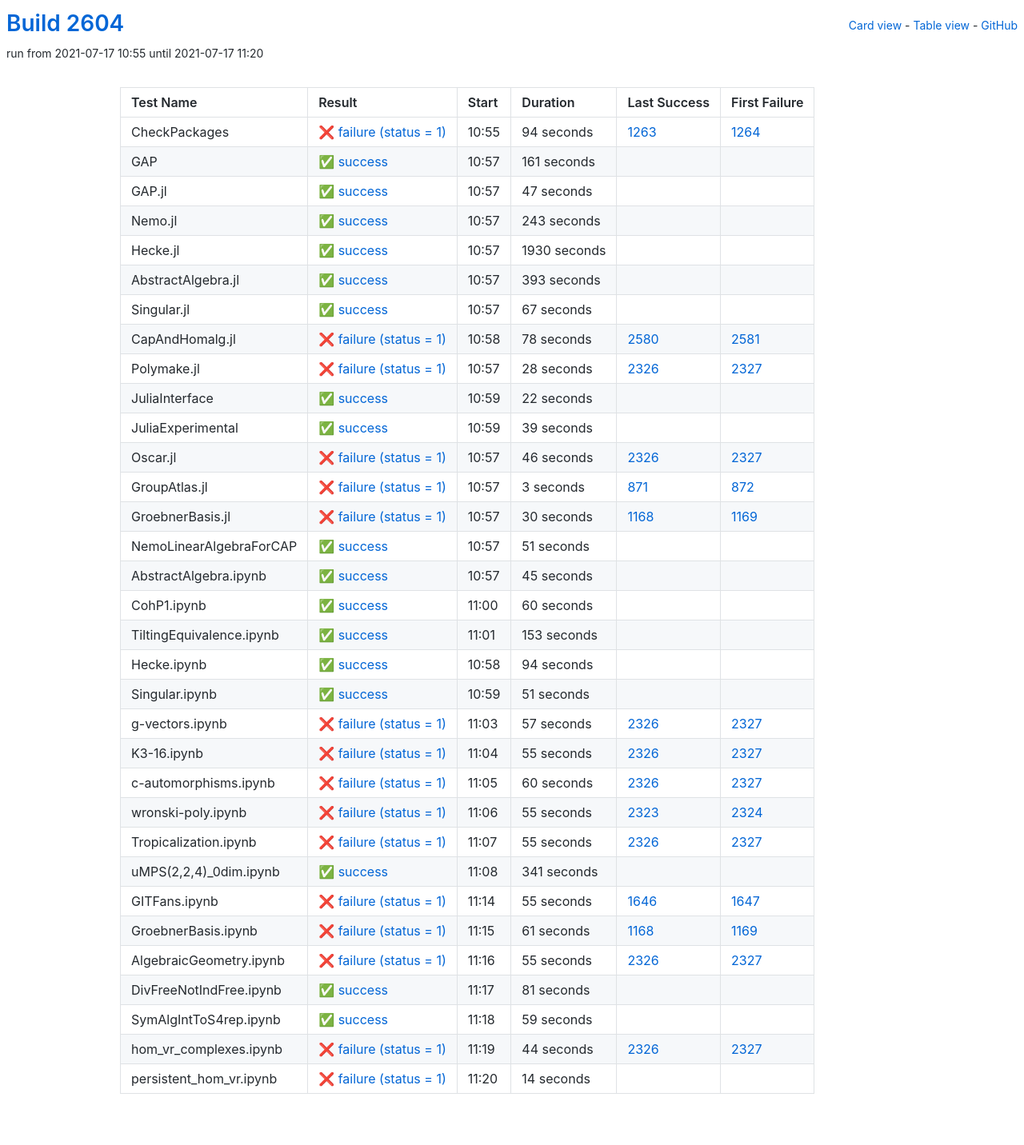
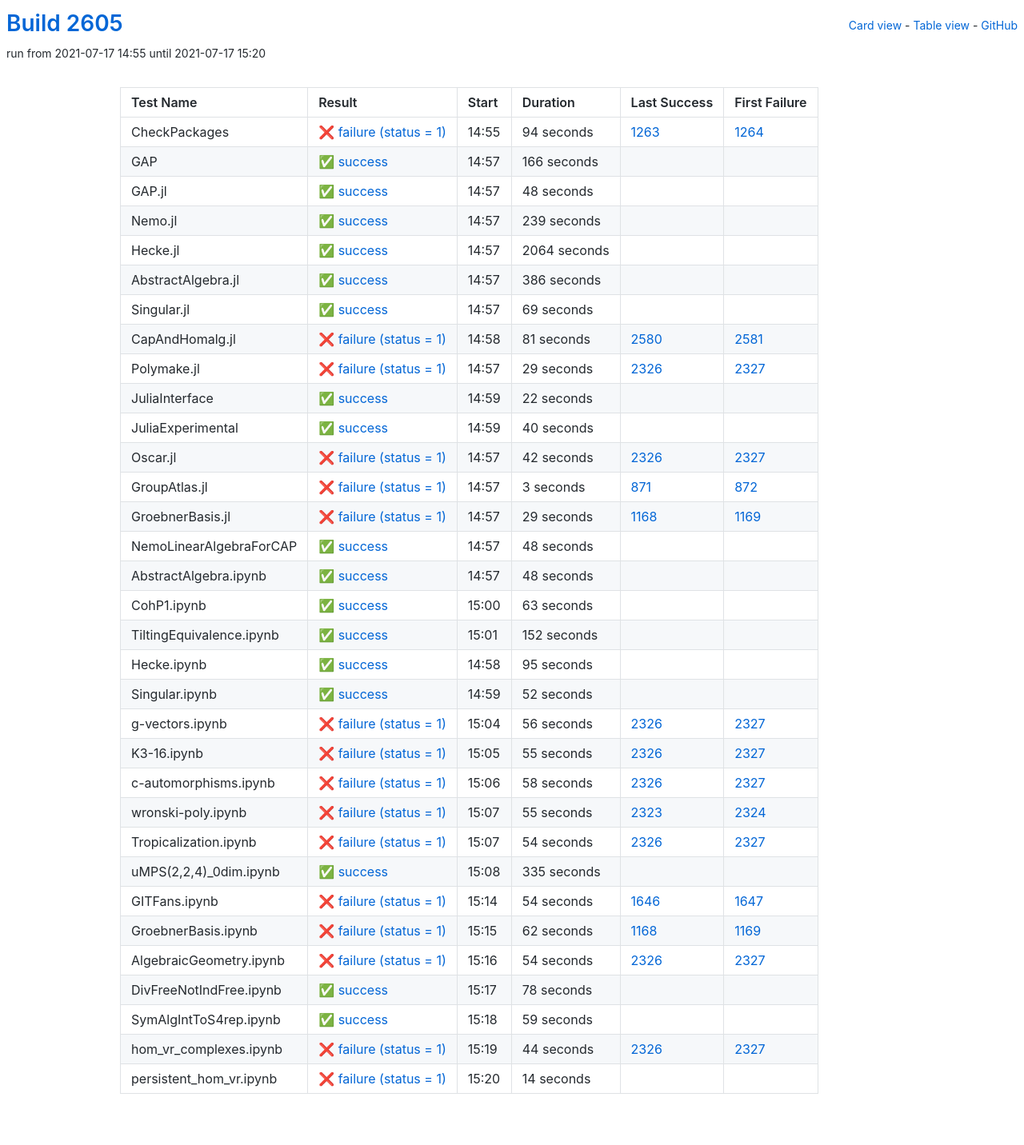
Before and after one commit to oscar-system/oscar-ci-status-stable, a Jekyll site: the page built from table.html, in a window 1280 px wide. Shown: the whole page at 80% size. Built offline with Jekyll 4.4.1, drawn with Linux system fonts in a browser that asks for light colours.

Commit message:
Build #2605

```diff
--- a/_data/ci.yml
+++ b/_data/ci.yml
@@ -1,6 +1,6 @@
 ---
-build: 2604
-build_url: https://oscarci.mathematik.uni-kl.de/job/oscar-stable/2604/
+build: 2605
+build_url: https://oscarci.mathematik.uni-kl.de/job/oscar-stable/2605/
 job: oscar-stable
 organization: oscar-system
 repo: oscar-ci-status-stable
@@ -8,8 +8,8 @@ repourl: https://github.com/oscar-system/oscar-ci-status-stable
 tests:
 - name: CheckPackages
   id: checkpackages
-  log: https://oscarci.mathematik.uni-kl.de/job/oscar-stable/2604/artifact/logs/build-2604/CheckPackages.log
-  start: 2021-07-17 10:55
+  log: https://oscarci.mathematik.uni-kl.de/job/oscar-stable/2605/artifact/logs/build-2605/CheckPackages.log
+  start: 2021-07-17 14:55
   success: false
   exitcode: 1
   status: failure
@@ -20,104 +20,104 @@ tests:
   first_failure_url: https://oscarci.mathematik.uni-kl.de/job/oscar-stable/1264/
 - name: GAP
   id: gap
-  log: https://oscarci.mathematik.uni-kl.de/job/oscar-stable/2604/artifact/logs/build-2604/GAP.log
-  start: 2021-07-17 10:57
+  log: https://oscarci.mathematik.uni-kl.de/job/oscar-stable/2605/artifact/logs/build-2605/GAP.log
+  start: 2021-07-17 14:57
   success: true
   exitcode: 0
   status: success
-  duration: 161
+  duration: 166
   last_success: false
   last_success_url:
   first_failure: false
   first_failure_url:
 - name: GAP.jl
   id: gap-jl
-  log: https://oscarci.mathematik.uni-kl.de/job/oscar-stable/2604/artifact/logs/build-2604/GAP.jl.log
-  start: 2021-07-17 10:57
+  log: https://oscarci.mathematik.uni-kl.de/job/oscar-stable/2605/artifact/logs/build-2605/GAP.jl.log
+  start: 2021-07-17 14:57
   success: true
   exitcode: 0
   status: success
-  duration: 47
+  duration: 48
   last_success: false
   last_success_url:
   first_failure: false
   first_failure_url:
 - name: Nemo.jl
   id: nemo-jl
-  log: https://oscarci.mathematik.uni-kl.de/job/oscar-stable/2604/artifact/logs/build-2604/Nemo.jl.log
-  start: 2021-07-17 10:57
+  log: https://oscarci.mathematik.uni-kl.de/job/oscar-stable/2605/artifact/logs/build-2605/Nemo.jl.log
+  start: 2021-07-17 14:57
   success: true
   exitcode: 0
   status: success
-  duration: 243
+  duration: 239
   last_success: false
   last_success_url:
   first_failure: false
   first_failure_url:
 - name: Hecke.jl
   id: hecke-jl
-  log: https://oscarci.mathematik.uni-kl.de/job/oscar-stable/2604/artifact/logs/build-2604/Hecke.jl.log
-  start: 2021-07-17 10:57
+  log: https://oscarci.mathematik.uni-kl.de/job/oscar-stable/2605/artifact/logs/build-2605/Hecke.jl.log
+  start: 2021-07-17 14:57
   success: true
   exitcode: 0
   status: success
-  duration: 1930
+  duration: 2064
   last_success: false
   last_success_url:
   first_failure: false
   first_failure_url:
 - name: AbstractAlgebra.jl
   id: abstractalgebra-jl
-  log: https://oscarci.mathematik.uni-kl.de/job/oscar-stable/2604/artifact/logs/build-2604/AbstractAlgebra.jl.log
-  start: 2021-07-17 10:57
+  log: https://oscarci.mathematik.uni-kl.de/job/oscar-stable/2605/artifact/logs/build-2605/AbstractAlgebra.jl.log
+  start: 2021-07-17 14:57
   success: true
   exitcode: 0
   status: success
-  duration: 393
+  duration: 386
   last_success: false
   last_success_url:
   first_failure: false
   first_failure_url:
 - name: Singular.jl
   id: singular-jl
-  log: https://oscarci.mathematik.uni-kl.de/job/oscar-stable/2604/artifact/logs/build-2604/Singular.jl.log
-  start: 2021-07-17 10:57
+  log: https://oscarci.mathematik.uni-kl.de/job/oscar-stable/2605/artifact/logs/build-2605/Singular.jl.log
+  start: 2021-07-17 14:57
   success: true
   exitcode: 0
   status: success
-  duration: 67
+  duration: 69
   last_success: false
   last_success_url:
   first_failure: false
   first_failure_url:
 - name: CapAndHomalg.jl
   id: capandhomalg-jl
-  log: https://oscarci.mathematik.uni-kl.de/job/oscar-stable/2604/artifact/logs/build-2604/CapAndHomalg.jl.log
-  start: 2021-07-17 10:58
+  log: https://oscarci.mathematik.uni-kl.de/job/oscar-stable/2605/artifact/logs/build-2605/CapAndHomalg.jl.log
+  start: 2021-07-17 14:58
   success: false
   exitcode: 1
   status: failure
-  duration: 78
+  duration: 81
   last_success: 2580
   last_success_url: https://oscarci.mathematik.uni-kl.de/job/oscar-stable/2580/
   first_failure: 2581
   first_failure_url: https://oscarci.mathematik.uni-kl.de/job/oscar-stable/2581/
 - name: Polymake.jl
   id: polymake-jl
-  log: https://oscarci.mathematik.uni-kl.de/job/oscar-stable/2604/artifact/logs/build-2604/Polymake.jl.log
-  start: 2021-07-17 10:57
+  log: https://oscarci.mathematik.uni-kl.de/job/oscar-stable/2605/artifact/logs/build-2605/Polymake.jl.log
+  start: 2021-07-17 14:57
   success: false
   exitcode: 1
   status: failure
-  duration: 28
+  duration: 29
   last_success: 2326
   last_success_url: https://oscarci.mathematik.uni-kl.de/job/oscar-stable/2326/
   first_failure: 2327
   first_failure_url: https://oscarci.mathematik.uni-kl.de/job/oscar-stable/2327/
 - name: JuliaInterface
   id: juliainterface
-  log: https://oscarci.mathematik.uni-kl.de/job/oscar-stable/2604/artifact/logs/build-2604/JuliaInterface.log
-  start: 2021-07-17 10:59
+  log: https://oscarci.mathematik.uni-kl.de/job/oscar-stable/2605/artifact/logs/build-2605/JuliaInterface.log
+  start: 2021-07-17 14:59
   success: true
   exitcode: 0
   status: success
@@ -128,32 +128,32 @@ tests:
   first_failure_url:
 - name: JuliaExperimental
   id: juliaexperimental
-  log: https://oscarci.mathematik.uni-kl.de/job/oscar-stable/2604/artifact/logs/build-2604/JuliaExperimental.log
-  start: 2021-07-17 10:59
+  log: https://oscarci.mathematik.uni-kl.de/job/oscar-stable/2605/artifact/logs/build-2605/JuliaExperimental.log
+  start: 2021-07-17 14:59
   success: true
   exitcode: 0
   status: success
-  duration: 39
+  duration: 40
   last_success: false
   last_success_url:
   first_failure: false
   first_failure_url:
 - name: Oscar.jl
   id: oscar-jl
-  log: https://oscarci.mathematik.uni-kl.de/job/oscar-stable/2604/artifact/logs/build-2604/Oscar.jl.log
-  start: 2021-07-17 10:57
+  log: https://oscarci.mathematik.uni-kl.de/job/oscar-stable/2605/artifact/logs/build-2605/Oscar.jl.log
+  start: 2021-07-17 14:57
   success: false
   exitcode: 1
   status: failure
-  duration: 46
+  duration: 42
   last_success: 2326
   last_success_url: https://oscarci.mathematik.uni-kl.de/job/oscar-stable/2326/
   first_failure: 2327
   first_failure_url: https://oscarci.mathematik.uni-kl.de/job/oscar-stable/2327/
 - name: GroupAtlas.jl
   id: groupatlas-jl
-  log: https://oscarci.mathematik.uni-kl.de/job/oscar-stable/2604/artifact/logs/build-2604/GroupAtlas.jl.log
-  start: 2021-07-17 10:57
+  log: https://oscarci.mathematik.uni-kl.de/job/oscar-stable/2605/artifact/logs/build-2605/GroupAtlas.jl.log
+  start: 2021-07-17 14:57
   success: false
   exitcode: 1
   status: failure
@@ -164,104 +164,104 @@ tests:
   first_failure_url: https://oscarci.mathematik.uni-kl.de/job/oscar-stable/872/
 - name: GroebnerBasis.jl
   id: groebnerbasis-jl
-  log: https://oscarci.mathematik.uni-kl.de/job/oscar-stable/2604/artifact/logs/build-2604/GroebnerBasis.jl.log
-  start: 2021-07-17 10:57
+  log: https://oscarci.mathematik.uni-kl.de/job/oscar-stable/2605/artifact/logs/build-2605/GroebnerBasis.jl.log
+  start: 2021-07-17 14:57
   success: false
   exitcode: 1
   status: failure
-  duration: 30
+  duration: 29
   last_success: 1168
   last_success_url: https://oscarci.mathematik.uni-kl.de/job/oscar-stable/1168/
   first_failure: 1169
   first_failure_url: https://oscarci.mathematik.uni-kl.de/job/oscar-stable/1169/
 - name: NemoLinearAlgebraForCAP
   id: nemolinearalgebraforcap
-  log: https://oscarci.mathematik.uni-kl.de/job/oscar-stable/2604/artifact/logs/build-2604/NemoLinearAlgebraForCAP.log
-  start: 2021-07-17 10:57
+  log: https://oscarci.mathematik.uni-kl.de/job/oscar-stable/2605/artifact/logs/build-2605/NemoLinearAlgebraForCAP.log
+  start: 2021-07-17 14:57
   success: true
   exitcode: 0
   status: success
-  duration: 51
+  duration: 48
   last_success: false
   last_success_url:
   first_failure: false
   first_failure_url:
 - name: AbstractAlgebra.ipynb
   id: abstractalgebra-ipynb
-  log: https://oscarci.mathematik.uni-kl.de/job/oscar-stable/2604/artifact/logs/build-2604/AbstractAlgebra.ipynb.log
-  start: 2021-07-17 10:57
+  log: https://oscarci.mathematik.uni-kl.de/job/oscar-stable/2605/artifact/logs/build-2605/AbstractAlgebra.ipynb.log
+  start: 2021-07-17 14:57
   success: true
   exitcode: 0
   status: success
-  duration: 45
+  duration: 48
   last_success: false
   last_success_url:
   first_failure: false
   first_failure_url:
 - name: CohP1.ipynb
   id: cohp1-ipynb
-  log: https://oscarci.mathematik.uni-kl.de/job/oscar-stable/2604/artifact/logs/build-2604/CohP1.ipynb.log
-  start: 2021-07-17 11:00
+  log: https://oscarci.mathematik.uni-kl.de/job/oscar-stable/2605/artifact/logs/build-2605/CohP1.ipynb.log
+  start: 2021-07-17 15:00
   success: true
   exitcode: 0
   status: success
-  duration: 60
+  duration: 63
   last_success: false
   last_success_url:
   first_failure: false
   first_failure_url:
 - name: TiltingEquivalence.ipynb
   id: tiltingequivalence-ipynb
-  log: https://oscarci.mathematik.uni-kl.de/job/oscar-stable/2604/artifact/logs/build-2604/TiltingEquivalence.ipynb.log
-  start: 2021-07-17 11:01
+  log: https://oscarci.mathematik.uni-kl.de/job/oscar-stable/2605/artifact/logs/build-2605/TiltingEquivalence.ipynb.log
+  start: 2021-07-17 15:01
   success: true
   exitcode: 0
   status: success
-  duration: 153
+  duration: 152
   last_success: false
   last_success_url:
   first_failure: false
   first_failure_url:
 - name: Hecke.ipynb
   id: hecke-ipynb
-  log: https://oscarci.mathematik.uni-kl.de/job/oscar-stable/2604/artifact/logs/build-2604/Hecke.ipynb.log
-  start: 2021-07-17 10:58
+  log: https://oscarci.mathematik.uni-kl.de/job/oscar-stable/2605/artifact/logs/build-2605/Hecke.ipynb.log
+  start: 2021-07-17 14:58
   success: true
   exitcode: 0
   status: success
-  duration: 94
+  duration: 95
   last_success: false
   last_success_url:
   first_failure: false
   first_failure_url:
 - name: Singular.ipynb
   id: singular-ipynb
-  log: https://oscarci.mathematik.uni-kl.de/job/oscar-stable/2604/artifact/logs/build-2604/Singular.ipynb.log
-  start: 2021-07-17 10:59
+  log: https://oscarci.mathematik.uni-kl.de/job/oscar-stable/2605/artifact/logs/build-2605/Singular.ipynb.log
+  start: 2021-07-17 14:59
   success: true
   exitcode: 0
   status: success
-  duration: 51
+  duration: 52
   last_success: false
   last_success_url:
   first_failure: false
   first_failure_url:
 - name: g-vectors.ipynb
   id: g-vectors-ipynb
-  log: https://oscarci.mathematik.uni-kl.de/job/oscar-stable/2604/artifact/logs/build-2604/g-vectors.ipynb.log
-  start: 2021-07-17 11:03
+  log: https://oscarci.mathematik.uni-kl.de/job/oscar-stable/2605/artifact/logs/build-2605/g-vectors.ipynb.log
+  start: 2021-07-17 15:04
   success: false
   exitcode: 1
   status: failure
-  duration: 57
+  duration: 56
   last_success: 2326
   last_success_url: https://oscarci.mathematik.uni-kl.de/job/oscar-stable/2326/
   first_failure: 2327
   first_failure_url: https://oscarci.mathematik.uni-kl.de/job/oscar-stable/2327/
 - name: K3-16.ipynb
   id: k3-16-ipynb
-  log: https://oscarci.mathematik.uni-kl.de/job/oscar-stable/2604/artifact/logs/build-2604/K3-16.ipynb.log
-  start: 2021-07-17 11:04
+  log: https://oscarci.mathematik.uni-kl.de/job/oscar-stable/2605/artifact/logs/build-2605/K3-16.ipynb.log
+  start: 2021-07-17 15:05
   success: false
   exitcode: 1
   status: failure
@@ -272,20 +272,20 @@ tests:
   first_failure_url: https://oscarci.mathematik.uni-kl.de/job/oscar-stable/2327/
 - name: c-automorphisms.ipynb
   id: c-automorphisms-ipynb
-  log: https://oscarci.mathematik.uni-kl.de/job/oscar-stable/2604/artifact/logs/build-2604/c-automorphisms.ipynb.log
-  start: 2021-07-17 11:05
+  log: https://oscarci.mathematik.uni-kl.de/job/oscar-stable/2605/artifact/logs/build-2605/c-automorphisms.ipynb.log
+  start: 2021-07-17 15:06
   success: false
   exitcode: 1
   status: failure
-  duration: 60
+  duration: 58
   last_success: 2326
   last_success_url: https://oscarci.mathematik.uni-kl.de/job/oscar-stable/2326/
   first_failure: 2327
   first_failure_url: https://oscarci.mathematik.uni-kl.de/job/oscar-stable/2327/
 - name: wronski-poly.ipynb
   id: wronski-poly-ipynb
-  log: https://oscarci.mathematik.uni-kl.de/job/oscar-stable/2604/artifact/logs/build-2604/wronski-poly.ipynb.log
-  start: 2021-07-17 11:06
+  log: https://oscarci.mathematik.uni-kl.de/job/oscar-stable/2605/artifact/logs/build-2605/wronski-poly.ipynb.log
+  start: 2021-07-17 15:07
   success: false
   exitcode: 1
   status: failure
@@ -296,80 +296,80 @@ tests:
   first_failure_url: https://oscarci.mathematik.uni-kl.de/job/oscar-stable/2324/
 - name: Tropicalization.ipynb
   id: tropicalization-ipynb
-  log: https://oscarci.mathematik.uni-kl.de/job/oscar-stable/2604/artifact/logs/build-2604/Tropicalization.ipynb.log
-  start: 2021-07-17 11:07
+  log: https://oscarci.mathematik.uni-kl.de/job/oscar-stable/2605/artifact/logs/build-2605/Tropicalization.ipynb.log
+  start: 2021-07-17 15:07
   success: false
   exitcode: 1
   status: failure
-  duration: 55
+  duration: 54
   last_success: 2326
   last_success_url: https://oscarci.mathematik.uni-kl.de/job/oscar-stable/2326/
   first_failure: 2327
   first_failure_url: https://oscarci.mathematik.uni-kl.de/job/oscar-stable/2327/
 - name: uMPS(2,2,4)_0dim.ipynb
   id: umps-2-2-4-0dim-ipynb
-  log: https://oscarci.mathematik.uni-kl.de/job/oscar-stable/2604/artifact/logs/build-2604/uMPS-2-2-4-_0dim.ipynb.log
-  start: 2021-07-17 11:08
+  log: https://oscarci.mathematik.uni-kl.de/job/oscar-stable/2605/artifact/logs/build-2605/uMPS-2-2-4-_0dim.ipynb.log
+  start: 2021-07-17 15:08
   success: true
   exitcode: 0
   status: success
-  duration: 341
+  duration: 335
   last_success: false
   last_success_url:
   first_failure: false
   first_failure_url:
 - name: GITFans.ipynb
   id: gitfans-ipynb
-  log: https://oscarci.mathematik.uni-kl.de/job/oscar-stable/2604/artifact/logs/build-2604/GITFans.ipynb.log
-  start: 2021-07-17 11:14
+  log: https://oscarci.mathematik.uni-kl.de/job/oscar-stable/2605/artifact/logs/build-2605/GITFans.ipynb.log
+  start: 2021-07-17 15:14
   success: false
   exitcode: 1
   status: failure
-  duration: 55
+  duration: 54
   last_success: 1646
   last_success_url: https://oscarci.mathematik.uni-kl.de/job/oscar-stable/1646/
   first_failure: 1647
   first_failure_url: https://oscarci.mathematik.uni-kl.de/job/oscar-stable/1647/
 - name: GroebnerBasis.ipynb
   id: groebnerbasis-ipynb
-  log: https://oscarci.mathematik.uni-kl.de/job/oscar-stable/2604/artifact/logs/build-2604/GroebnerBasis.ipynb.log
-  start: 2021-07-17 11:15
+  log: https://oscarci.mathematik.uni-kl.de/job/oscar-stable/2605/artifact/logs/build-2605/GroebnerBasis.ipynb.log
+  start: 2021-07-17 15:15
   success: false
   exitcode: 1
   status: failure
-  duration: 61
+  duration: 62
   last_success: 1168
   last_success_url: https://oscarci.mathematik.uni-kl.de/job/oscar-stable/1168/
   first_failure: 1169
   first_failure_url: https://oscarci.mathematik.uni-kl.de/job/oscar-stable/1169/
 - name: AlgebraicGeometry.ipynb
   id: algebraicgeometry-ipynb
-  log: https://oscarci.mathematik.uni-kl.de/job/oscar-stable/2604/artifact/logs/build-2604/AlgebraicGeometry.ipynb.log
-  start: 2021-07-17 11:16
+  log: https://oscarci.mathematik.uni-kl.de/job/oscar-stable/2605/artifact/logs/build-2605/AlgebraicGeometry.ipynb.log
+  start: 2021-07-17 15:16
   success: false
   exitcode: 1
   status: failure
-  duration: 55
+  duration: 54
   last_success: 2326
   last_success_url: https://oscarci.mathematik.uni-kl.de/job/oscar-stable/2326/
   first_failure: 2327
   first_failure_url: https://oscarci.mathematik.uni-kl.de/job/oscar-stable/2327/
 - name: DivFreeNotIndFree.ipynb
   id: divfreenotindfree-ipynb
-  log: https://oscarci.mathematik.uni-kl.de/job/oscar-stable/2604/artifact/logs/build-2604/DivFreeNotIndFree.ipynb.log
-  start: 2021-07-17 11:17
+  log: https://oscarci.mathematik.uni-kl.de/job/oscar-stable/2605/artifact/logs/build-2605/DivFreeNotIndFree.ipynb.log
+  start: 2021-07-17 15:17
   success: true
   exitcode: 0
   status: success
-  duration: 81
+  duration: 78
   last_success: false
   last_success_url:
   first_failure: false
   first_failure_url:
 - name: SymAlgIntToS4rep.ipynb
   id: symalginttos4rep-ipynb
-  log: https://oscarci.mathematik.uni-kl.de/job/oscar-stable/2604/artifact/logs/build-2604/SymAlgIntToS4rep.ipynb.log
-  start: 2021-07-17 11:18
+  log: https://oscarci.mathematik.uni-kl.de/job/oscar-stable/2605/artifact/logs/build-2605/SymAlgIntToS4rep.ipynb.log
+  start: 2021-07-17 15:18
   success: true
   exitcode: 0
   status: success
@@ -380,8 +380,8 @@ tests:
   first_failure_url:
 - name: hom_vr_complexes.ipynb
   id: hom-vr-complexes-ipynb
-  log: https://oscarci.mathematik.uni-kl.de/job/oscar-stable/2604/artifact/logs/build-2604/hom_vr_complexes.ipynb.log
-  start: 2021-07-17 11:19
+  log: https://oscarci.mathematik.uni-kl.de/job/oscar-stable/2605/artifact/logs/build-2605/hom_vr_complexes.ipynb.log
+  start: 2021-07-17 15:19
   success: false
   exitcode: 1
   status: failure
@@ -392,8 +392,8 @@ tests:
   first_failure_url: https://oscarci.mathematik.uni-kl.de/job/oscar-stable/2327/
 - name: persistent_hom_vr.ipynb
   id: persistent-hom-vr-ipynb
-  log: https://oscarci.mathematik.uni-kl.de/job/oscar-stable/2604/artifact/logs/build-2604/persistent_hom_vr.ipynb.log
-  start: 2021-07-17 11:20
+  log: https://oscarci.mathematik.uni-kl.de/job/oscar-stable/2605/artifact/logs/build-2605/persistent_hom_vr.ipynb.log
+  start: 2021-07-17 15:20
   success: false
   exitcode: 1
   status: failure
```
Also changed, not shown: README.md.
